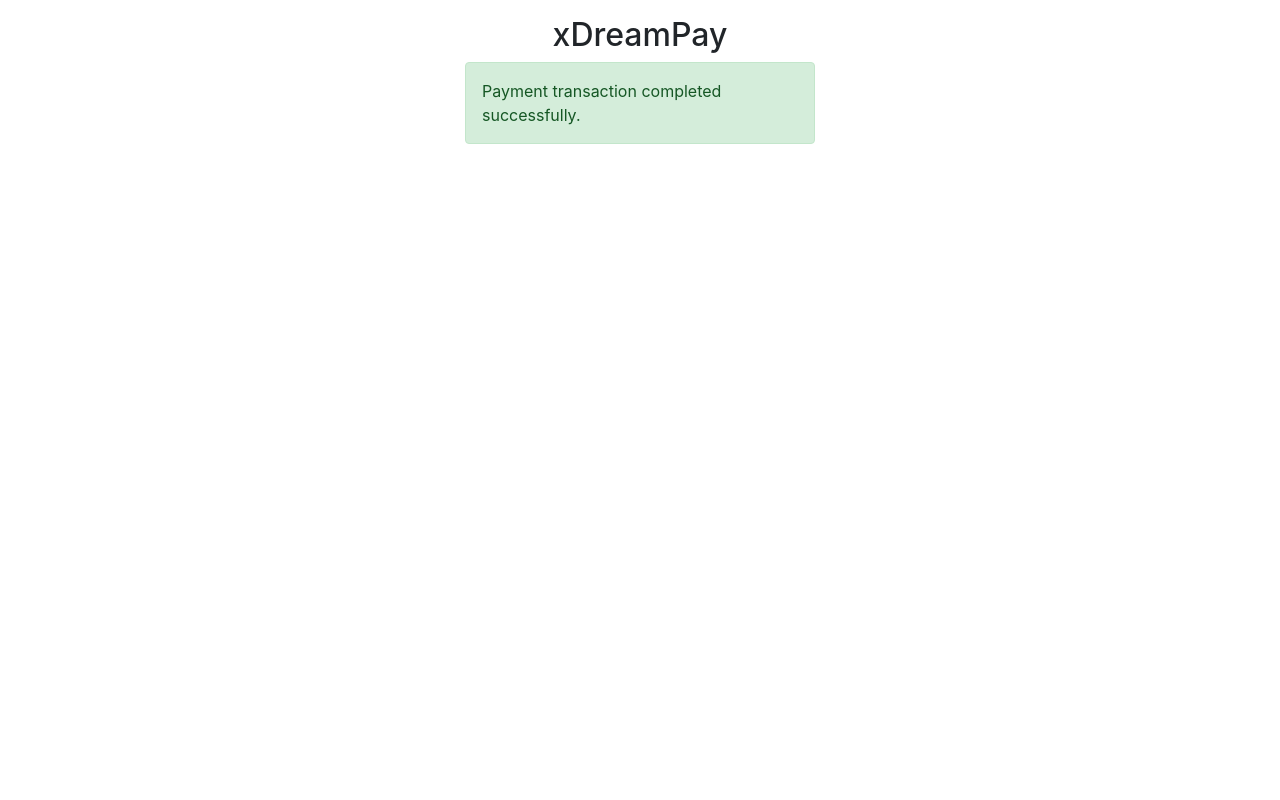
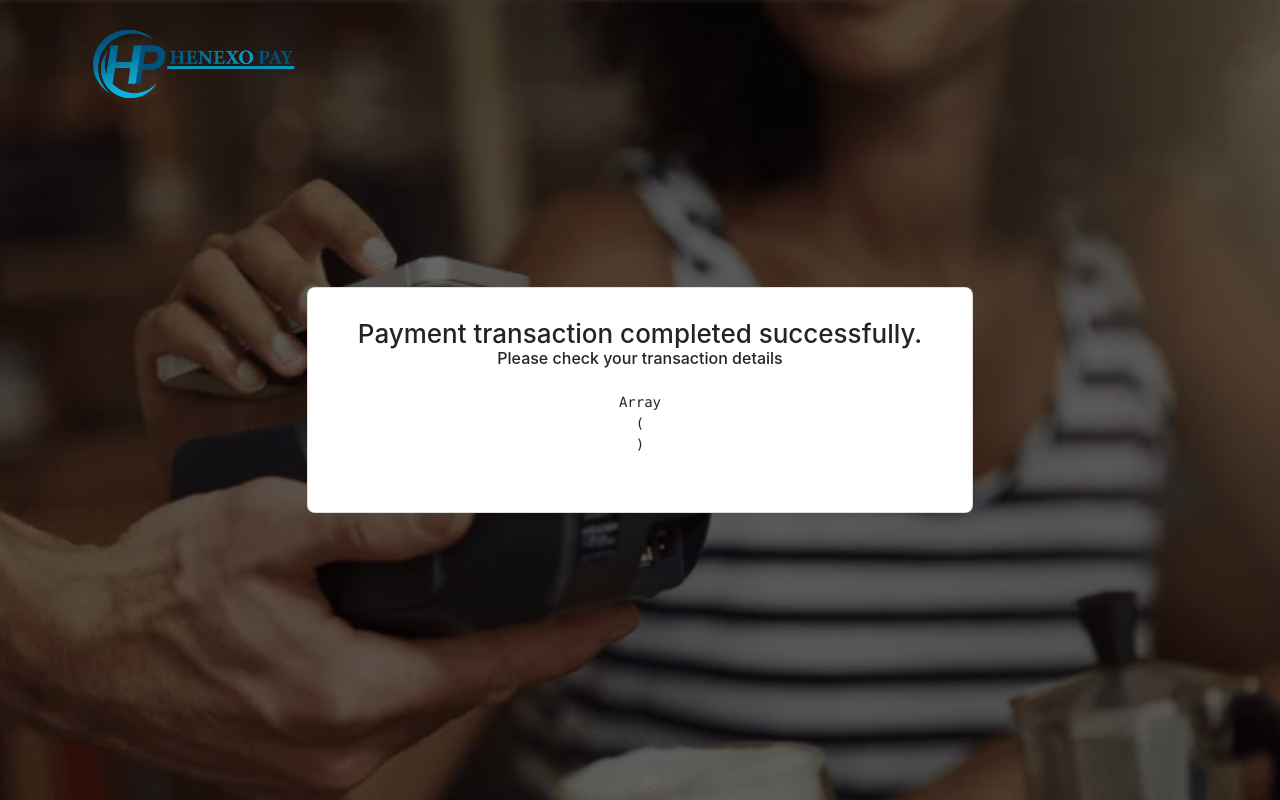
Before and after one commit to hetal-new/henexopay.com, a CodeIgniter app: page /database/index.php/xdreampay/success in a window 1280 px wide. Run offline with CodeIgniter, Linux system fonts and the light colour scheme; data that the repository does not hold is empty.

Commit message:
set success page

```diff
--- a/application/views/success.php
+++ b/application/views/success.php
@@ -1,31 +1,97 @@
 <?php
 defined('BASEPATH') OR exit('No direct script access allowed');
-?><!DOCTYPE html>
-<html lang="en">
+?>
+<!DOCTYPE html>
+<html>
+
 <head>
-	<meta charset="utf-8">
-	<title>xDreamPay : Success</title>
-	<link rel="stylesheet" href="https://cdn.jsdelivr.net/npm/bootstrap@4.0.0/dist/css/bootstrap.min.css" integrity="sha384-Gn5384xqQ1aoWXA+058RXPxPg6fy4IWvTNh0E263XmFcJlSAwiGgFAW/dAiS6JXm" crossorigin="anonymous">
+	<meta charset="UTF-8">
+	<meta name="viewport" content="width=device-width, initial-scale=1.0">
+	<title>Henexopay : Success</title>
+	<link rel="stylesheet" href="https://cdn.jsdelivr.net/npm/bootstrap@4.0.0/dist/css/bootstrap.min.css">
+</head>
+<style>
+	#header {
+		transition: all 0.5s;
+		z-index: 997;
+		padding: 20px 0;
+	}
+	.fixed-top {
+		position: fixed;
+		top: 0;
+		right: 0;
+		left: 0;
+		z-index: 1030;
+	}
+	#xpay {
+		width: 100%;
+		height: 100vh;
+		background: url(<?=base_url("assets/image/payment.png")?>) top center;
+		background-size: cover;
+		position: relative;
+	}
+	section {
+		padding: 60px 0;
+		overflow: hidden;
+	}
+	#xpay {
+		background-attachment: fixed;
+	}
+	#xpay .xpay-container {
+		position: absolute;
+		bottom: 0;
+		top: 0;
+		left: 0;
+		right: 0;
+		display: flex;
+		justify-content: center;
+		align-items: center;
+		flex-direction: column;
+		text-align: center;
+		padding: 0 15px;
+	}
+	#xpay h3 {
 
-</head>
+		font-size: 26px;
+		padding: 10px 30px;
+		margin-bottom: 30px;
+		border-radius: 50px;
+	}
+	#xpay:before {
+		content: "";
+		background: rgba(0, 0, 0, 0.6);
+		position: absolute;
+		bottom: 0;
+		top: 0;
+		left: 0;
+		right: 0;
+	}
+	.card {
+		border-radius: 8px !important;
+	}
+</style>
 <body>
 
-<div class="container mt-3">
-	<h2 class="text-center">xDreamPay</h2>
-	<div class="row mt-2">
-		<div class="col align-self-start">
-
-		</div>
-		<div class="col align-self-center">
-			<div class="alert alert-success p-3" role="alert">
-				Payment transaction completed successfully.
+<header id="header" class="fixed-top">
+	<div class="container d-flex align-items-center justify-content-between">
+		<h1 class="logo">
+			<img alt="Henexopay" src="<?=base_url("assets/image/logo.png")?>" width="214">
+		</h1>
+	</div>
+</header>
+<section id="xpay">
+	<div class="xpay-container">
+		<div class="card">
+			<div class="card-body">
+				<h3 class="mb-0 pb-0">Payment transaction completed successfully.</h3>
+				<h6 class="mb-4">Please check your transaction details</h6>
+				<?php echo '<pre>';
+				print_r($_REQUEST);
+				?>
 			</div>
 		</div>
-		<div class="col align-self-end">
+	</div>
+</section>
+</body>
 
-		</div>
-	</div>
-</div>
-
-</body>
 </html>
```
